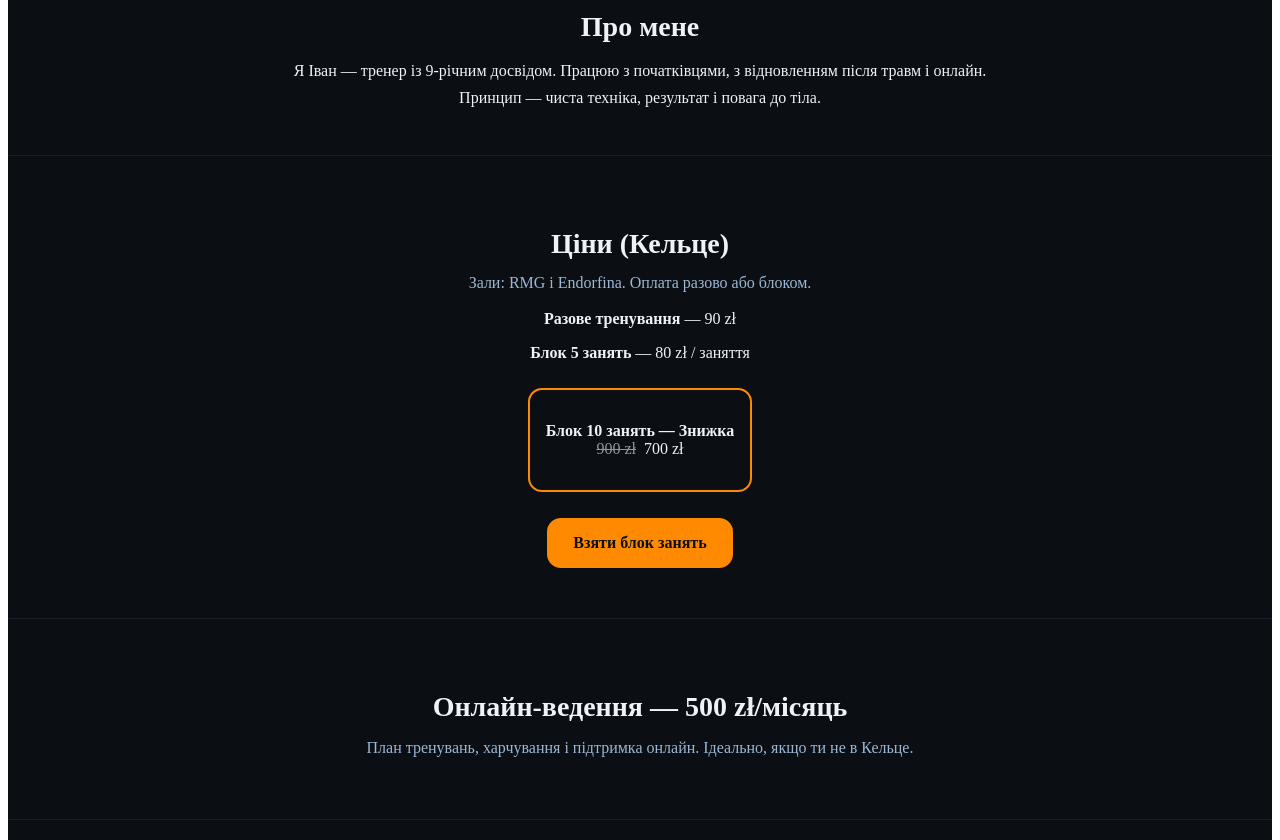
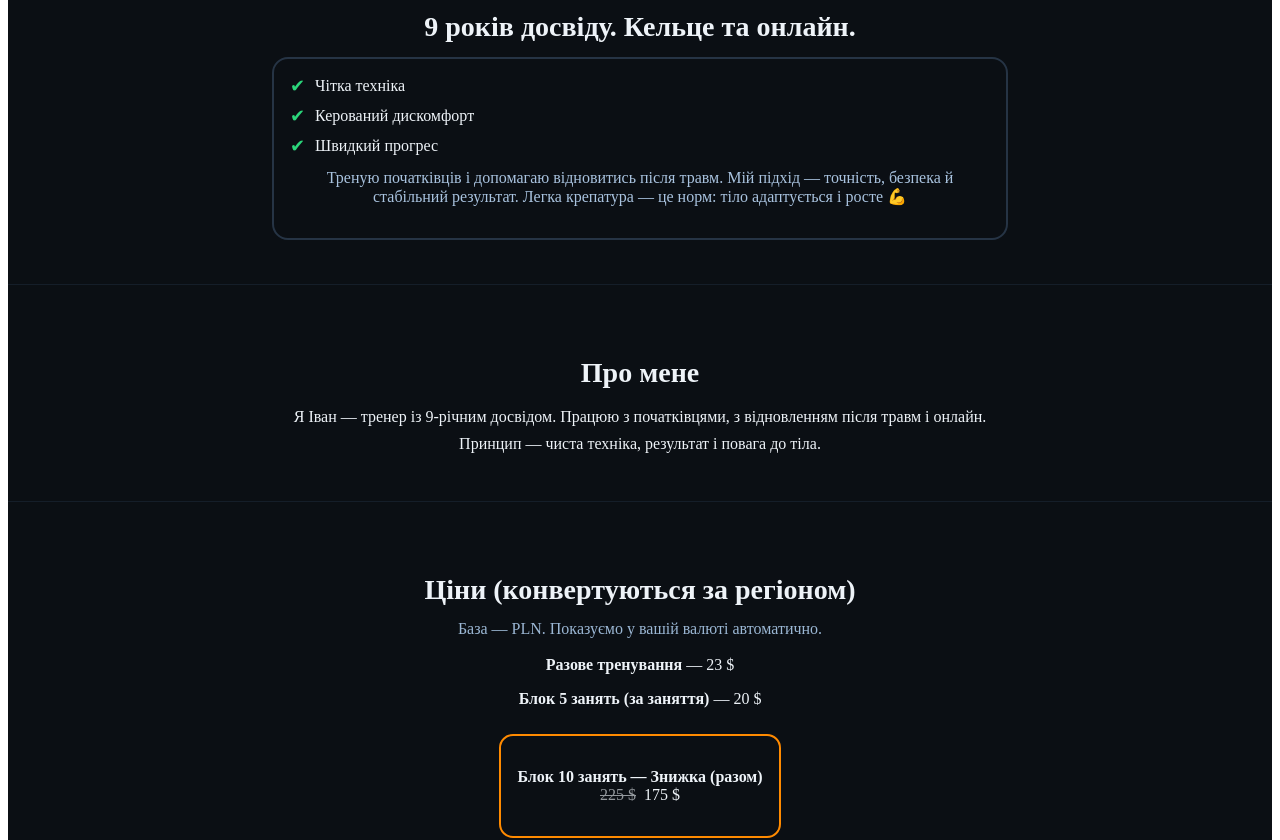
Before and after one commit to dobrivn1995-sketch/Treneriwan, a Next.js app: page / in a window 1280 px wide. Shown: the part 500-1340 px from the top of the page. Built offline with nearby package versions, Linux system fonts and the light colour scheme; no server answers.

Commit message:
Enhance pricing display and language detection
Updated pricing and language handling in the homepage. Added currency detection and formatting based on user location.

```diff
--- a/pages/index.js
+++ b/pages/index.js
@@ -1,12 +1,14 @@
 import Head from "next/head";
-import { useEffect, useState } from "react";
+import { useEffect, useState, useMemo } from "react";
 
 export default function Home() {
+  // LINKS
   const wa = "https://wa.me/48796559143?text=" + encodeURIComponent("Привіт! Хочу тренування");
   const tg = "https://t.me/Grutos";
   const ig = "https://instagram.com/trener_iwan";
   const mail = "mailto:Dobr.ivn1995@gmail.com";
 
+  // i18n dictionary
   const dict = {
     ua: {
       badge: "м. Кельце • Персональний тренер",
@@ -15,21 +17,31 @@ export default function Home() {
       heroLead:
         "9 років досвіду. Персональні тренування в Кельце та онлайн-ведення з нуля. Техніка без болю + стабільний прогрес.",
       ctaBook: "Записатися",
+
+      strengthsTitle: "9 років досвіду. Кельце та онлайн.",
+      strengths: [
+        "Чітка техніка",
+        "Керований дискомфорт",
+        "Швидкий прогрес",
+      ],
+      strengthsNote:
+        "Треную початківців і допомагаю відновитись після травм. Мій підхід — точність, безпека й стабільний результат. Легка крепатура — це норм: тіло адаптується і росте 💪",
+
       aboutTitle: "Про мене",
       aboutText:
         "Я Іван — тренер із 9-річним досвідом. Працюю з початківцями, з відновленням після травм і онлайн. Принцип — чиста техніка, результат і повага до тіла.",
-      priceTitle: "Ціни (Кельце)",
-      priceNote: "Зали: RMG і Endorfina. Оплата разово або блоком.",
+
+      priceTitle: "Ціни (конвертуються за регіоном)",
+      priceNote: "База — PLN. Показуємо у вашій валюті автоматично.",
       p1: "Разове тренування",
-      p1price: "90 zł",
-      p2: "Блок 5 занять",
-      p2price: "80 zł / заняття",
-      p3: "Блок 10 занять — Знижка",
-      p3priceOld: "900 zł",
-      p3priceNew: "700 zł",
+      p2: "Блок 5 занять (за заняття)",
+      p3: "Блок 10 занять — Знижка (разом)",
       buyBlock: "Взяти блок занять",
-      onlineTitle: "Онлайн-ведення — 500 zł/місяць",
-      onlineNote: "План тренувань, харчування і підтримка онлайн. Ідеально, якщо ти не в Кельце.",
+
+      onlineTitle: "Онлайн-ведення (за місяць)",
+      onlineNote:
+        "План тренувань, харчування і підтримка онлайн. Ідеально, якщо ти не в Кельце.",
+
       formTitle: "Залиш заявку — я напишу особисто",
       formName: "Ім’я",
       formContact: "Телефон або Email",
@@ -38,10 +50,12 @@ export default function Home() {
       formOption2: "Онлайн-ведення",
       formMsg: "Коментар (необов’язково)",
       formSend: "Надіслати заявку",
+
       locTitle: "Де тренуємось (Кельце)",
       loc1: "RMG — Sandomierska 112, Kielce",
       loc2: "Endorfina — Zagnańska 92, Kielce",
       maps: "Google Maps",
+
       footerTitle: "Написати мені",
       footerBrand: "© " + new Date().getFullYear() + " Trener Iwan — Discipline. Power. Balance.",
       lang: "🇺🇦",
@@ -54,21 +68,31 @@ export default function Home() {
       heroLead:
         "9 lat doświadczenia. Treningi personalne w Kielcach i prowadzenie online. Technika bez bólu + systemowy progres.",
       ctaBook: "Zapisz się",
+
+      strengthsTitle: "9 lat doświadczenia. Kielce i online.",
+      strengths: [
+        "Czysta technika",
+        "Kontrolowany dyskomfort",
+        "Szybki progres",
+      ],
+      strengthsNote:
+        "Pracuję z początkującymi i po kontuzjach. Stawiam na dokładność, bezpieczeństwo i stabilne efekty. Delikatne DOMS-y są OK — to znak adaptacji 💪",
+
       aboutTitle: "O mnie",
       aboutText:
         "Nazywam się Iwan — trener z 9-letnim doświadczeniem. Pomagam poprawić technikę, zrzucić wagę i wrócić do formy bez kontuzji.",
-      priceTitle: "Cennik (Kielce)",
-      priceNote: "Kluby: RMG i Endorfina. Płatność jednorazowo lub w pakiecie.",
+
+      priceTitle: "Cennik (przeliczany wg regionu)",
+      priceNote: "Bazą jest PLN. Pokazujemy automatycznie w Twojej walucie.",
       p1: "Pojedynczy trening",
-      p1price: "90 zł",
-      p2: "Pakiet 5 treningów",
-      p2price: "80 zł / trening",
-      p3: "Pakiet 10 treningów — Rabat",
-      p3priceOld: "900 zł",
-      p3priceNew: "700 zł",
+      p2: "Pakiet 5 treningów (za trening)",
+      p3: "Pakiet 10 treningów — Rabat (razem)",
       buyBlock: "Weź pakiet",
-      onlineTitle: "Prowadzenie online — 500 zł/mies.",
-      onlineNote: "Plan treningów, żywienia i wsparcie online. Idealne, jeśli nie jesteś w Kielcach.",
+
+      onlineTitle: "Prowadzenie online (mies.)",
+      onlineNote:
+        "Plan treningów, żywienia i wsparcie online. Idealne, jeśli nie jesteś w Kielcach.",
+
       formTitle: "Zostaw zgłoszenie — odezwę się osobiście",
       formName: "Imię",
       formContact: "Telefon lub Email",
@@ -77,10 +101,12 @@ export default function Home() {
       formOption2: "Prowadzenie online",
       formMsg: "Komentarz (opcjonalnie)",
       formSend: "Wyślij zgłoszenie",
+
       locTitle: "Gdzie trenujemy (Kielce)",
       loc1: "RMG — Sandomierska 112, Kielce",
       loc2: "Endorfina — Zagnańska 92, Kielce",
       maps: "Google Maps",
+
       footerTitle: "Napisz do mnie",
       footerBrand: "© " + new Date().getFullYear() + " Trener Iwan — Discipline. Power. Balance.",
       lang: "🇵🇱",
@@ -88,19 +114,102 @@ export default function Home() {
     },
   };
 
+  // ---------- LANGUAGE DETECTION (Netflix-style) ----------
   const [lang, setLang] = useState("ua");
+  useEffect(() => {
+    if (typeof window === "undefined") return;
+    const saved = localStorage.getItem("lang");
+    if (saved === "ua" || saved === "pl") {
+      setLang(saved);
+      return;
+    }
+    const userLang = navigator.language || navigator.userLanguage || "";
+    if (userLang.startsWith("pl")) {
+      setLang("pl");
+      localStorage.setItem("lang", "pl");
+    } else {
+      setLang("ua");
+      localStorage.setItem("lang", "ua");
+    }
+  }, []);
   const t = dict[lang];
-  useEffect(() => {
-    const saved = typeof window !== "undefined" && localStorage.getItem("lang");
-    if (saved === "ua" || saved === "pl") setLang(saved);
-  }, []);
   const switchLang = () => {
     const next = lang === "ua" ? "pl" : "ua";
     setLang(next);
     if (typeof window !== "undefined") localStorage.setItem("lang", next);
   };
 
-  // Styles
+  // ---------- CURRENCY BY REGION ----------
+  const [currency, setCurrency] = useState("PLN"); // PLN / EUR / UAH / USD
+  const [rate, setRate] = useState({ PLN: 1, EUR: 0.0, UAH: 0.0, USD: 0.0 }); // how many X for 1 PLN
+  // map to symbols
+  const symbol = { PLN: "zł", EUR: "€", UAH: "₴", USD: "$" };
+
+  useEffect(() => {
+    if (typeof window === "undefined") return;
+
+    // 1) saved currency?
+    const savedCur = localStorage.getItem("currency");
+    if (savedCur && symbol[savedCur]) setCurrency(savedCur);
+
+    // 2) detect by IP country
+    fetch("https://ipapi.co/json/")
+      .then(r => r.json())
+      .then(data => {
+        const cc = (data && data.country_code) || "";
+        let cur = "EUR";
+        if (cc === "PL") cur = "PLN";
+        else if (cc === "UA") cur = "UAH";
+        else if (cc === "US") cur = "USD";
+        setCurrency(cur);
+        localStorage.setItem("currency", cur);
+      })
+      .catch(() => {
+        // fallback by navigator language
+        const nav = navigator.language || "";
+        if (nav.startsWith("pl")) setCurrency("PLN");
+        else if (nav.startsWith("uk")) setCurrency("UAH");
+        else if (nav.startsWith("en-US")) setCurrency("USD");
+        else setCurrency("EUR");
+      });
+  }, []);
+
+  // 3) fetch FX rates (PLN base)
+  useEffect(() => {
+    fetch("https://api.exchangerate.host/latest?base=PLN&symbols=EUR,USD,UAH")
+      .then(r => r.json())
+      .then(d => {
+        const rts = d && d.rates ? d.rates : {};
+        setRate({
+          PLN: 1,
+          EUR: rts.EUR || 0.23,
+          USD: rts.USD || 0.25,
+          UAH: rts.UAH || 5.9,
+        });
+      })
+      .catch(() =>
+        setRate({ PLN: 1, EUR: 0.23, USD: 0.25, UAH: 5.9 }) // safe fallback
+      );
+  }, []);
+
+  // price helpers (base in PLN)
+  const fmt = (pln) => {
+    const value = Math.round(pln * (rate[currency] || 1));
+    return `${value} ${symbol[currency] || "zł"}`;
+  };
+
+  // BASE PRICES (PLN)
+  const P = useMemo(
+    () => ({
+      single: 90,     // single session
+      pack5: 80,      // per session (5x)
+      pack10Total: 700, // total
+      onlineMonth: 500 // per month
+    }),
+    []
+  );
+
+  // ----- styles -----
   const wrap = { background: "#0b0f14", color: "#eef3f8" };
   const max = { maxWidth: 1160, margin: "0 auto", padding: "0 20px" };
   const section = { padding: "44px 0", borderTop: "1px solid #151e29", textAlign: "center" };
@@ -114,43 +223,23 @@ export default function Home() {
   const btnPrimary = { ...btn, background: "#ff8a00", borderColor: "#ff8a00", color: "#0b0f14" };
   const title = { fontSize: 28, fontWeight: 900, marginBottom: 14 };
   const note = { color: "#9bb7d4", marginBottom: 18 };
+  const card = { border: "2px solid #263445", borderRadius: 16, padding: 16 };
   const highlight = { border: "2px solid #ff8a00", borderRadius: 14, padding: 16, marginTop: 10, display: "inline-block" };
   const strike = { textDecoration: "line-through", opacity: 0.6, marginRight: 8 };
 
-  // SVG icons
+  // SVG icons for footer
   const Icon = {
-    Telegram: (
-      <svg width="18" height="18" viewBox="0 0 24 24" fill="none">
-        <path d="M21.5 3.5L2.6 10.6c-.8.3-.8 1.4 0 1.7l4.6 1.6 1.7 5c.2.8 1.2.9 1.7.3l2.9-3.1 4.8 3.6c.6.5 1.5.1 1.7-.7l3-17c.2-.9-.7-1.6-1.5-1.4Z" stroke="#cfe9ff" strokeWidth="1.5" />
-      </svg>
-    ),
-    WhatsApp: (
-      <svg width="18" height="18" viewBox="0 0 24 24" fill="none">
-        <path d="M20.5 12a8.5 8.5 0 1 1-3.1-6.6l.2.2" stroke="#cfe9ff" strokeWidth="1.5"/>
-        <path d="M7.2 19.6 5 21l.5-2.6" stroke="#cfe9ff" strokeWidth="1.5" strokeLinecap="round"/>
-        <path d="M16.8 14.6c-.3.9-1.7 1.1-2.4.9-1.2-.4-2.7-1.4-3.8-2.6s-2.2-2.6-2.6-3.8c-.2-.7 0-2.1.9-2.4.4-.1.8 0 1.1.3l1.1 1.1c.3.3.4.7.3 1.1-.1.4-.3.7-.6 1l.6.9c.5.7 1.2 1.4 1.9 1.9l.9.6c.3-.3.6-.5 1-.6.4-.1.8 0 1.1.3l1.1 1.1c.3.3.4.8.3 1.1Z" fill="none" stroke="#cfe9ff" strokeWidth="1.5" strokeLinecap="round"/>
-      </svg>
-    ),
-    Instagram: (
-      <svg width="18" height="18" viewBox="0 0 24 24" fill="none">
-        <rect x="3.5" y="3.5" width="17" height="17" rx="4" stroke="#cfe9ff" strokeWidth="1.5"/>
-        <circle cx="12" cy="12" r="3.5" stroke="#cfe9ff" strokeWidth="1.5"/>
-        <circle cx="17.2" cy="6.8" r="1.2" fill="#cfe9ff"/>
-      </svg>
-    ),
-    Email: (
-      <svg width="18" height="18" viewBox="0 0 24 24" fill="none">
-        <path d="M3.5 7.5h17v9h-17z" stroke="#cfe9ff" strokeWidth="1.5"/>
-        <path d="M4 8l8 5 8-5" stroke="#cfe9ff" strokeWidth="1.5" fill="none"/>
-      </svg>
-    ),
+    Telegram: (<svg width="18" height="18" viewBox="0 0 24 24" fill="none"><path d="M21.5 3.5L2.6 10.6c-.8.3-.8 1.4 0 1.7l4.6 1.6 1.7 5c.2.8 1.2.9 1.7.3l2.9-3.1 4.8 3.6c.6.5 1.5.1 1.7-.7l3-17c.2-.9-.7-1.6-1.5-1.4Z" stroke="#cfe9ff" strokeWidth="1.5"/></svg>),
+    WhatsApp: (<svg width="18" height="18" viewBox="0 0 24 24" fill="none"><path d="M20.5 12a8.5 8.5 0 1 1-3.1-6.6" stroke="#cfe9ff" strokeWidth="1.5"/><path d="M7.2 19.6 5 21l.5-2.6" stroke="#cfe9ff" strokeWidth="1.5" strokeLinecap="round"/><path d="M16.8 14.6c-.3.9-1.7 1.1-2.4.9-1.2-.4-2.7-1.4-3.8-2.6s-2.2-2.6-2.6-3.8c-.2-.7 0-2.1.9-2.4.4-.1.8 0 1.1.3l1.1 1.1c.3.3.4.7.3 1.1-.1.4-.3.7-.6 1l.6.9c.5.7 1.2 1.4 1.9 1.9l.9.6c.3-.3.6-.5 1-.6.4-.1.8 0 1.1.3l1.1 1.1c.3.3.4.8.3 1.1Z" fill="none" stroke="#cfe9ff" strokeWidth="1.5" strokeLinecap="round"/></svg>),
+    Instagram: (<svg width="18" height="18" viewBox="0 0 24 24" fill="none"><rect x="3.5" y="3.5" width="17" height="17" rx="4" stroke="#cfe9ff" strokeWidth="1.5"/><circle cx="12" cy="12" r="3.5" stroke="#cfe9ff" strokeWidth="1.5"/><circle cx="17.2" cy="6.8" r="1.2" fill="#cfe9ff"/></svg>),
+    Email: (<svg width="18" height="18" viewBox="0 0 24 24" fill="none"><path d="M3.5 7.5h17v9h-17z" stroke="#cfe9ff" strokeWidth="1.5"/><path d="M4 8l8 5 8-5" stroke="#cfe9ff" strokeWidth="1.5" fill="none"/></svg>)
   };
 
   return (
     <div style={wrap}>
       <Head>
         <title>{t.h1} — Trener Iwan | Kielce</title>
-        <meta name="description" content="Персональні тренування в Кельце та онлайн. 9 років досвіду. Онлайн-ведення 500 zł/міс." />
+        <meta name="description" content="Персональні тренування в Кельце та онлайн. Автовибір мови та валюти. 9 років досвіду." />
       </Head>
 
       {/* TOP BAR */}
@@ -171,11 +260,27 @@ export default function Home() {
           <h1 style={h1}>{t.h1}</h1>
           <h2 style={h2}>{t.h2}</h2>
           <p style={lead}>{t.heroLead}</p>
-          <div>
-            <a href={wa} target="_blank" rel="noreferrer" style={btnPrimary}>{t.ctaBook}</a>
+          <div><a href={wa} target="_blank" rel="noreferrer" style={btnPrimary}>{t.ctaBook}</a></div>
+        </div>
+      </header>
+
+      {/* STRENGTHS BLOCK */}
+      <section style={section}>
+        <div style={max}>
+          <h3 style={title}>{t.strengthsTitle}</h3>
+          <div style={{ ...card, maxWidth: 700, margin: "0 auto" }}>
+            <ul style={{ listStyle: "none", padding: 0, margin: 0, display: "grid", gap: 8 }}>
+              {t.strengths.map((s, i) => (
+                <li key={i} style={{ display: "flex", alignItems: "center", gap: 10 }}>
+                  <span style={{ color: "#2bd67b", fontSize: 18 }}>✔</span>
+                  <span>{s}</span>
+                </li>
+              ))}
+            </ul>
+            <p style={{ marginTop: 12, color: "#a9c3df" }}>{t.strengthsNote}</p>
           </div>
         </div>
-      </header>
+      </section>
 
       {/* ABOUT */}
       <section style={section}>
@@ -185,16 +290,26 @@ export default function Home() {
         </div>
       </section>
 
-      {/* PRICING */}
+      {/* PRICING (auto-currency) */}
       <section style={section}>
         <div style={max}>
           <h3 style={title}>{t.priceTitle}</h3>
           <div style={note}>{t.priceNote}</div>
-          <p><b>{t.p1}</b> — {t.p1price}</p>
-          <p><b>{t.p2}</b> — {t.p2price}</p>
+
+          <p>
+            <b>{t.p1}</b> — {fmt(P.single)}
+          </p>
+          <p>
+            <b>{t.p2}</b> — {fmt(P.pack5)}
+          </p>
+
           <div style={highlight}>
-            <p><b>{t.p3}</b><br /><span style={strike}>{t.p3priceOld}</span>{t.p3priceNew}</p>
+            <p>
+              <b>{t.p3}</b><br />
+              <span style={strike}>{fmt(900)}</span>{fmt(P.pack10Total)}
+            </p>
           </div>
+
           <div style={{ marginTop: 20 }}>
             <a href={wa} target="_blank" rel="noreferrer" style={btnPrimary}>{t.buyBlock}</a>
           </div>
@@ -204,7 +319,9 @@ export default function Home() {
       {/* ONLINE */}
       <section style={section}>
         <div style={max}>
-          <h3 style={title}>{t.onlineTitle}</h3>
+          <h3 style={title}>
+            {t.onlineTitle} — {fmt(P.onlineMonth)}
+          </h3>
           <p style={note}>{t.onlineNote}</p>
         </div>
       </section>
@@ -217,37 +334,23 @@ export default function Home() {
             action="https://formsubmit.co/Dobr.ivn1995@gmail.com"
             method="POST"
             style={{
-              maxWidth: 460,
-              margin: "0 auto",
-              padding: 18,
-              border: "2px solid #263445",
-              borderRadius: 16,
-              background: "#0e141c",
-              display: "flex",
-              flexDirection: "column",
-              gap: 12,
-              textAlign: "left",
+              maxWidth: 460, margin: "0 auto", padding: 18, border: "2px solid #263445",
+              borderRadius: 16, background: "#0e141c", display: "flex", flexDirection: "column", gap: 12, textAlign: "left",
             }}
           >
             <input type="hidden" name="_subject" value="Нова заявка з сайту treneriwan.vercel.app" />
             <input type="hidden" name="_captcha" value="false" />
-            {/* <input type="hidden" name="_next" value="https://treneriwan.vercel.app/?sent=1#apply" /> */}
-
             <label>{t.formName}</label>
             <input name="name" required style={{ padding: 12, borderRadius: 10, border: "1px solid #263445", background: "#0b121a", color: "#eef3f8" }} />
-
             <label>{t.formContact}</label>
             <input name="contact" required style={{ padding: 12, borderRadius: 10, border: "1px solid #263445", background: "#0b121a", color: "#eef3f8" }} />
-
             <label>{t.formType}</label>
             <select name="type" style={{ padding: 12, borderRadius: 10, border: "1px solid #263445", background: "#0b121a", color: "#eef3f8" }}>
               <option>{t.formOption1}</option>
               <option>{t.formOption2}</option>
             </select>
-
             <label>{t.formMsg}</label>
             <textarea name="message" rows={3} style={{ padding: 12, borderRadius: 10, border: "1px solid #263445", background: "#0b121a", color: "#eef3f8" }} />
-
             <button type="submit" style={{ ...btnPrimary, textAlign: "center" }}>
               {t.formSend}
             </button>
@@ -260,11 +363,11 @@ export default function Home() {
         <div style={max}>
           <h3 style={title}>{t.locTitle}</h3>
           <div style={{ display: "grid", gap: 16 }}>
-            <div style={{ border: "2px solid #263445", borderRadius: 16, padding: 16 }}>
+            <div style={card}>
               <div style={{ fontWeight: 700 }}>{t.loc1}</div>
               <a href="https://maps.google.com/?q=Sandomierska+112+Kielce" target="_blank" rel="noreferrer" style={{ ...btn, borderRadius: 12 }}>{t.maps}</a>
             </div>
-            <div style={{ border: "2px solid #263445", borderRadius: 16, padding: 16 }}>
+            <div style={card}>
               <div style={{ fontWeight: 700 }}>{t.loc2}</div>
               <a href="https://maps.google.com/?q=Zagna%C5%84ska+92+Kielce" target="_blank" rel="noreferrer" style={{ ...btn, borderRadius: 12 }}>{t.maps}</a>
             </div>
@@ -272,22 +375,14 @@ export default function Home() {
         </div>
       </section>
 
-      {/* FOOTER with official-like icons */}
+      {/* FOOTER */}
       <footer style={{ borderTop: "1px solid #151e29", textAlign: "center", padding: "36px 0 60px" }}>
         <div style={{ fontWeight: 900, fontSize: 20, color: "#fff", marginBottom: 16 }}>{t.footerTitle}</div>
         <div>
-          <a href={tg} target="_blank" rel="noreferrer" style={btn}>
-            {Icon.Telegram}<span>Telegram</span>
-          </a>
-          <a href={wa} target="_blank" rel="noreferrer" style={btn}>
-            {Icon.WhatsApp}<span>WhatsApp</span>
-          </a>
-          <a href={ig} target="_blank" rel="noreferrer" style={btn}>
-            {Icon.Instagram}<span>Instagram</span>
-          </a>
-          <a href={mail} style={btn}>
-            {Icon.Email}<span>Email</span>
-          </a>
+          <a href={tg} target="_blank" rel="noreferrer" style={btn}>{Icon.Telegram}<span>Telegram</span></a>
+          <a href={wa} target="_blank" rel="noreferrer" style={btn}>{Icon.WhatsApp}<span>WhatsApp</span></a>
+          <a href={ig} target="_blank" rel="noreferrer" style={btn}>{Icon.Instagram}<span>Instagram</span></a>
+          <a href={mail} style={btn}>{Icon.Email}<span>Email</span></a>
         </div>
         <div style={{ fontSize: 13, opacity: 0.6, marginTop: 20 }}>{t.footerBrand}</div>
       </footer>
@@ -297,4 +392,4 @@ export default function Home() {
       `}</style>
     </div>
   );
-}
+    }
```
